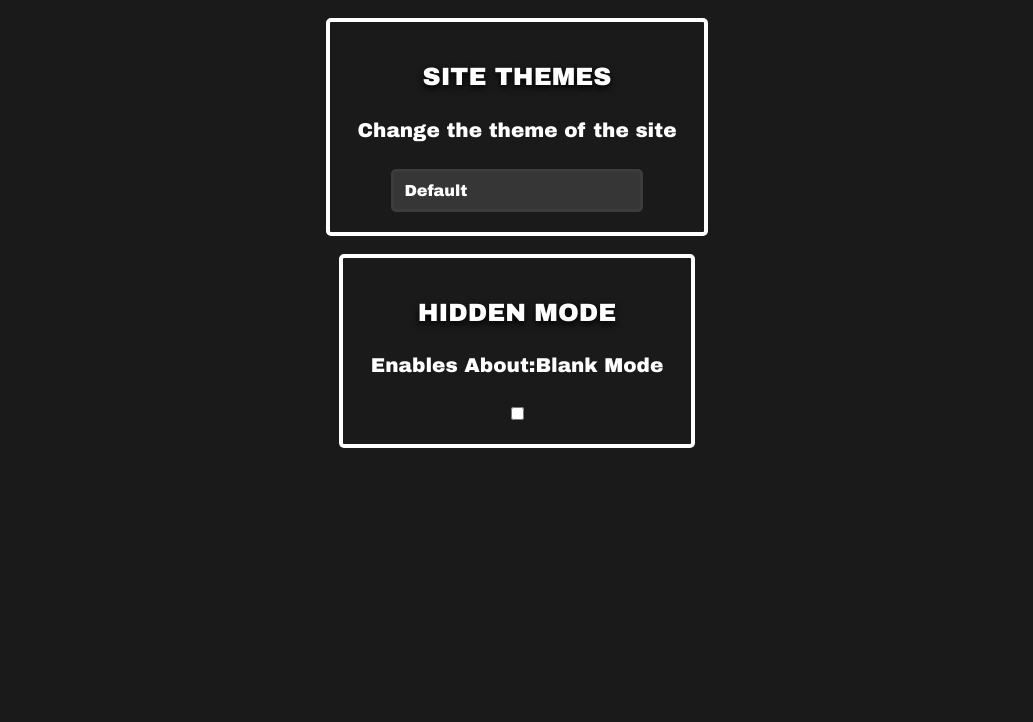
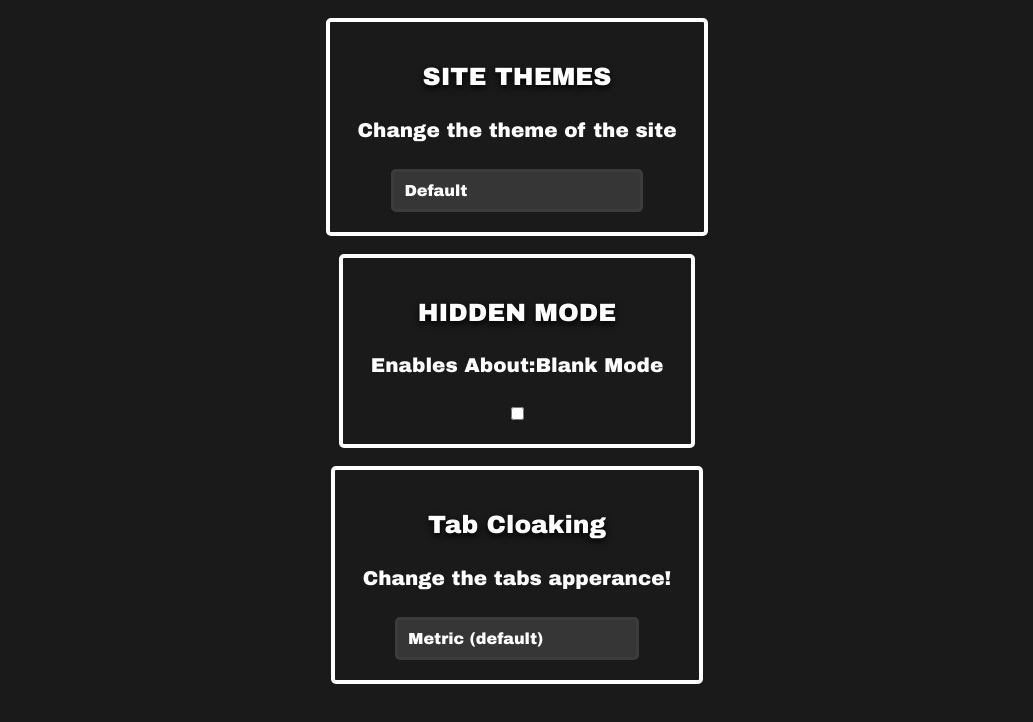
Before and after one commit to RealLogiDev/metric, a plain HTML site: page Static/settings.html in a window 1280 px wide. Shown: the part 336-1058 px from the top of the page, without its empty margins (123-1156 px from the left). Before the commit the page ends 992 px from the top, so only its background shows below. Drawn offline with Linux system fonts and the light colour scheme.

Commit message:
skibidi inodoro

```diff
--- /dev/null
+++ b/Static/css/creditstuff.txt
@@ -0,0 +1 @@
+<a target="_blank" href="https://icons8.com/icon/37326/youtube">YouTube</a> icon by <a target="_blank" href="https://icons8.com">Icons8
--- a/Static/css/settings.css
+++ b/Static/css/settings.css
@@ -123,6 +123,29 @@ p {
 
   }
 
+  .tabcloak {
+    border: 4px solid rgb(255, 255, 255);
+    border-radius: 5px;
+    padding: 20px;
+
+  }
+
+  .tabcloak select {
+    width: 75%;
+    font-family: "Archivo Black", sans-serif;
+    padding: 5px;
+    border: 3px solid #3c3c3c;
+    border-radius: 5px;
+    background-color: #363636;
+    font-size: 16px;
+    color: #ffffff;
+    appearance: none;
+    padding: 10px 30px 10px 10px;
+}
+
+.tabcloak select option:checked {
+    background-color: #686868;
+  }
 
 
 h2 {
--- a/Static/settings.html
+++ b/Static/settings.html
@@ -45,8 +45,18 @@
       <label for="checkbox1" class="checkbox-custom-label"></label>
       </center>
     </div>
-
-
+    <br>
+    <div class="tabcloak">
+      <center> <h2>Tab Cloaking</h2>
+      <p>Change the tabs apperance!</p>
+      <select>
+        <option value="metric">Metric (default)</option>
+        <option value="classroom">Classroom</option>
+        <option value="drive">Google Drive</option>
+        <option value="gmail">Gmail</option>
+      </select>
+    </center>
+  </div>
 
     </body>
     </html>
```
Also changed, not shown: Static/index.html (+2 -0 lines), Static/images/icons8-youtube-50.png (added).
